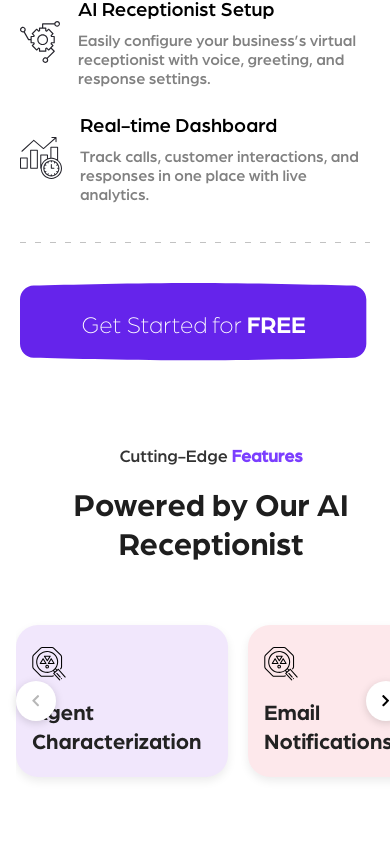
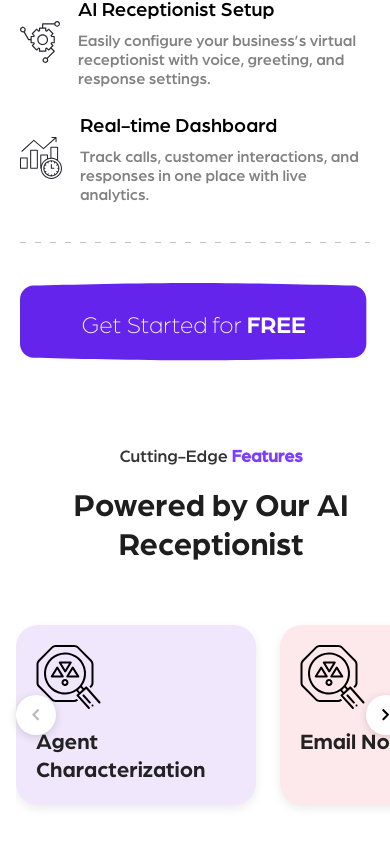
Before and after one commit to designersx-dsx/Rexpt-Sanity-Landing-Page-V2, a React (Create React App) app: page /features in a window 390 px wide. Shown: the part 2841-3686 px from the top of the page. Built offline with nearby package versions, Linux system fonts and the light colour scheme.

Commit message:
[AP] UI Cutting-Edge (AP v1.1.2)

```diff
--- a/src/Components/FeatureSection/CuttingEdge/CuttingEdge.js
+++ b/src/Components/FeatureSection/CuttingEdge/CuttingEdge.js
@@ -5,6 +5,9 @@ import { FaChevronLeft, FaChevronRight } from "react-icons/fa";
 const CuttingEdge = () => {
   const scrollRef = useRef(null);
   const [scrollIndex, setScrollIndex] = useState(0);
+  const [isDragging, setIsDragging] = useState(false);
+  const [startX, setStartX] = useState(0);
+  const [scrollLeft, setScrollLeft] = useState(0);
 
   const cards = [
     { icon: "/Svg/characterization-icon.svg", title: "Agent Characterization", bg: "#F1E7FC" },
@@ -14,7 +17,7 @@ const CuttingEdge = () => {
     { icon: "/Svg/calendar-icon.svg", title: "Book Calendar Meetings", bg: "#E5F6E1" },
     { icon: "/Svg/characterization-icon.svg", title: "Voice Personalization", bg: "#FBEAFF" },
     { icon: "/Svg/characterization-icon.svg", title: "AI Chat Integration", bg: "#E5F6E1" },
-         { icon: "/Svg/characterization-icon.svg", title: "Agent Characterization", bg: "#F1E7FC" }
+    { icon: "/Svg/characterization-icon.svg", title: "Agent Characterization", bg: "#F1E7FC" },
   ];
 
   const cardsPerView = 5;
@@ -38,6 +41,23 @@ const CuttingEdge = () => {
     setScrollIndex(newIndex);
   };
 
+  // Mouse / touch drag handlers
+  const startDrag = (e) => {
+    setIsDragging(true);
+    setStartX(e.pageX || e.touches[0].pageX);
+    setScrollLeft(scrollRef.current.scrollLeft);
+  };
+
+  const duringDrag = (e) => {
+    if (!isDragging) return;
+    e.preventDefault();
+    const x = e.pageX || e.touches[0].pageX;
+    const walk = (x - startX) * 1; // drag speed
+    scrollRef.current.scrollLeft = scrollLeft - walk;
+  };
+
+  const stopDrag = () => setIsDragging(false);
+
   return (
     <section className={styles.section}>
       <div className={styles.heading}>
@@ -56,7 +76,17 @@ const CuttingEdge = () => {
           <FaChevronLeft />
         </button>
 
-                <div className={styles.slider} ref={scrollRef}>
+        <div
+          className={styles.slider}
+          ref={scrollRef}
+          onMouseDown={startDrag}
+          onMouseMove={duringDrag}
+          onMouseUp={stopDrag}
+          onMouseLeave={stopDrag}
+          onTouchStart={startDrag}
+          onTouchMove={duringDrag}
+          onTouchEnd={stopDrag}
+        >
           {cards.map((card, i) => (
             <div
               key={i}
--- a/src/Components/FeatureSection/CuttingEdge/CuttingEdge.module.css
+++ b/src/Components/FeatureSection/CuttingEdge/CuttingEdge.module.css
@@ -4,6 +4,9 @@
     margin: 5rem auto;
     text-align: center;
     padding: 0 1rem;
+    -webkit-user-select: none;
+    -ms-user-select: none;
+    user-select: none;
 }
 
 .heading p {
@@ -35,7 +38,7 @@
 
 .slider {
     display: flex;
-    gap: 20px;
+    gap: 24px;
     overflow-x: hidden;
     scroll-behavior: smooth;
     transition: all 0.5s ease;
@@ -48,7 +51,7 @@
     border-radius: 22px;
     display: flex;
     flex-direction: column;
-    justify-content: center;
+    justify-content: start;
     align-items: flex-start;
     padding: 20px;
     box-shadow: 0 4px 10px rgba(0, 0, 0, 0.08);
@@ -128,15 +131,9 @@
 
 @media (max-width: 768px) {
     .card {
-        min-width: 180px;
-        height: 120px;
-        padding: 16px;
+        padding: 20px;
     }
 
-    .icon {
-        width: 34px;
-        height: 34px;
-    }
 
 
 
```
Lines whose indentation alone changed are shown as unchanged.
